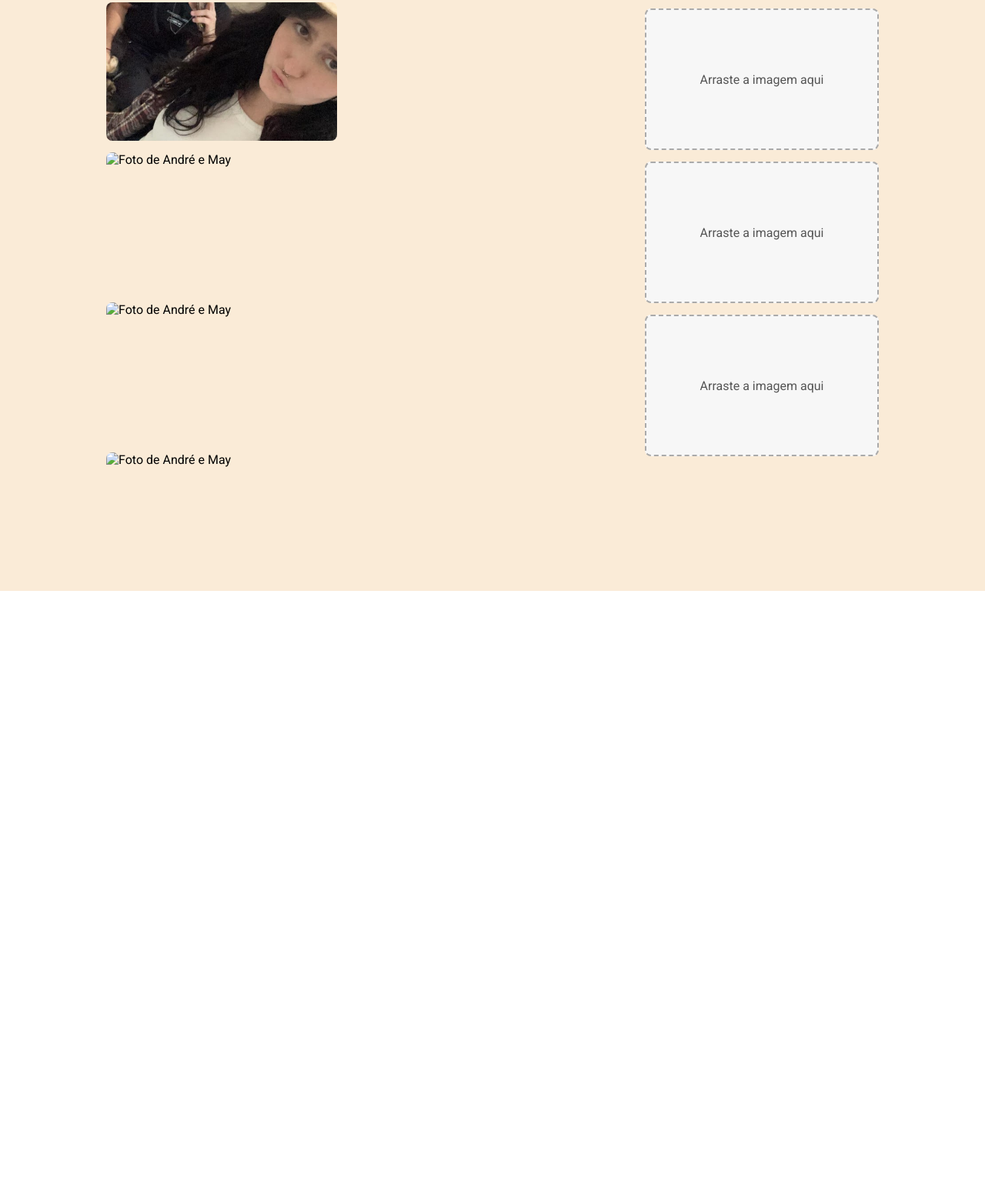
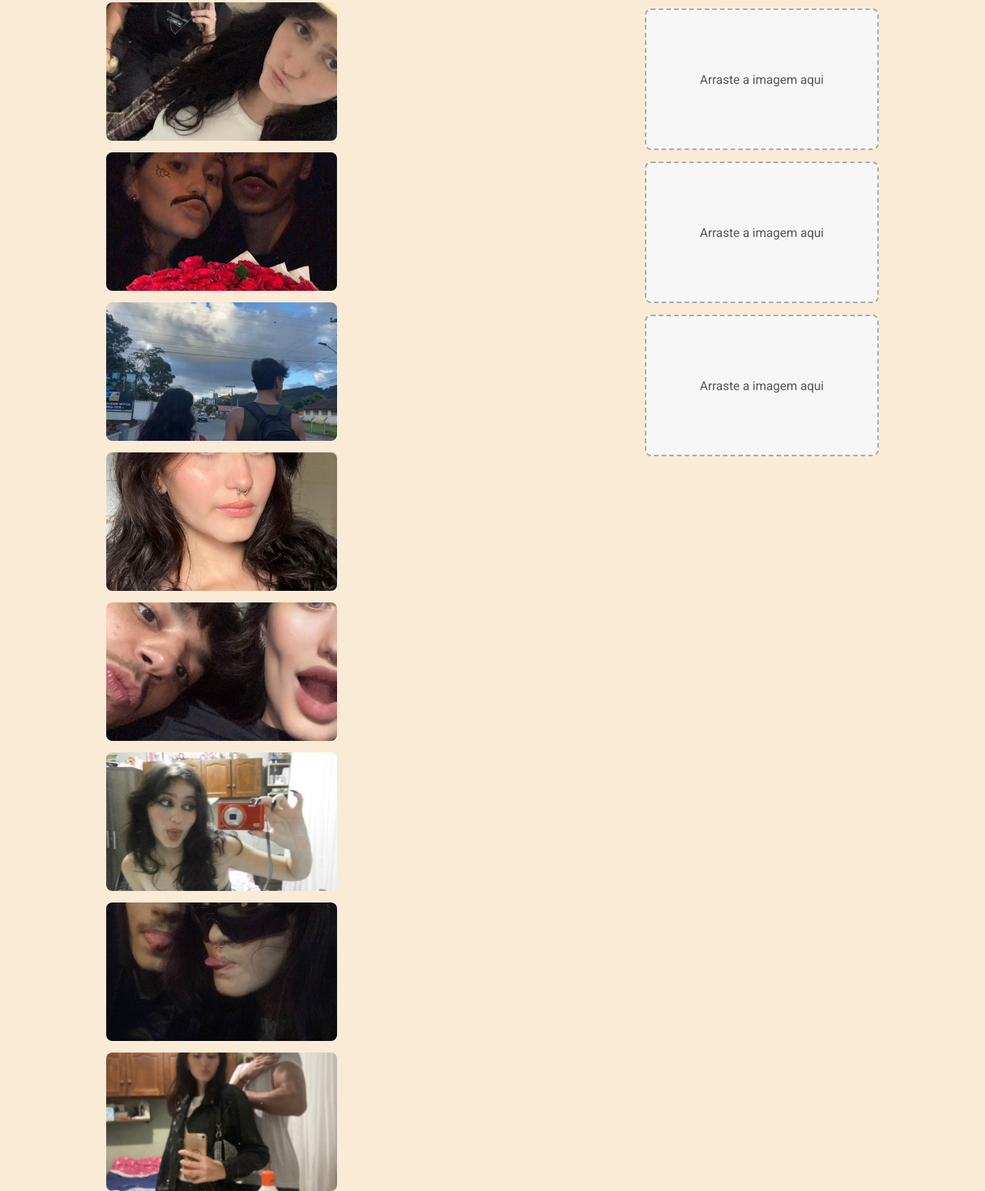
Before and after one commit to andrMiotto/galeriaImagensDragDrop, a plain HTML site: page index.html in a window 1280 px wide. Shown: the part 560-2108 px from the top of the page at 77% size. Before the commit the page ends 1328 px from the top, so only its background shows below. Drawn offline with Linux system fonts and the light colour scheme.

Commit message:
feat: adiciona-fotos

```diff
--- a/index.html
+++ b/index.html
@@ -44,16 +44,34 @@
 
                     <div class="card">
                         <p class="date-photo"></p>
-                        <img src="/Images/leandro.png" alt="Foto de André e May" class="img-album">
+                        <img src="/Images/nos_4.JPG" alt="Foto de André e May" class="img-album">
                     </div>
                     <div class="card">
                         <p class="date-photo"></p>
-                        <img src="/Images/leandro.png" alt="Foto de André e May" class="img-album">
+                        <img src="/Images/nos_5.png" alt="Foto de André e May" class="img-album">
                     </div>
                     <div class="card">
                         <p class="date-photo"></p>
-                        <img src="/Images/leandro.png" alt="Foto de André e May" class="img-album">
+                        <img src="/Images/ela_1.png" alt="Foto de André e May" class="img-album">
                     </div>
+
+                    <div class="card">
+                        <p class="date-photo"></p>
+                        <img src="/Images/ela_2.png" alt="Foto de André e May" class="img-album">
+                    </div>
+                    <div class="card">
+                        <p class="date-photo"></p>
+                        <img src="/Images/ela_3.png" alt="Foto de André e May" class="img-album">
+                    </div>
+                    <div class="card">
+                        <p class="date-photo"></p>
+                        <img src="/Images/nos_7.png" alt="Foto de André e May" class="img-album">
+                    </div>
+                    <div class="card">
+                        <p class="date-photo"></p>
+                        <img src="/Images/mrs_musculo.png" alt="Foto de André e May" class="img-album">
+                    </div>
+
                 </div>
 
                 <div class="favorites-drop">
```
Also changed, not shown: Images/ela_1.png (added), Images/ela_2.png (added), Images/ela_3.png (added), Images/mrs_musculo.png (added), Images/nos_4.JPG (added), Images/nos_5.png (added), Images/nos_7.png (added).
